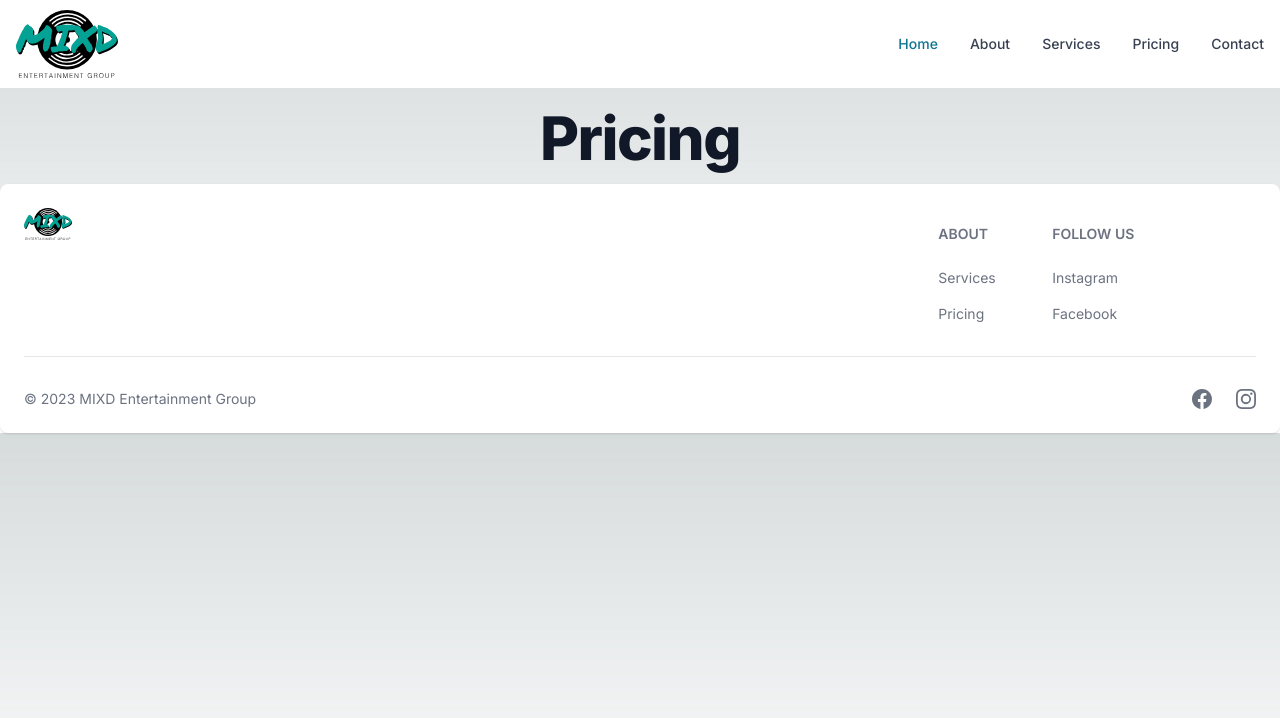
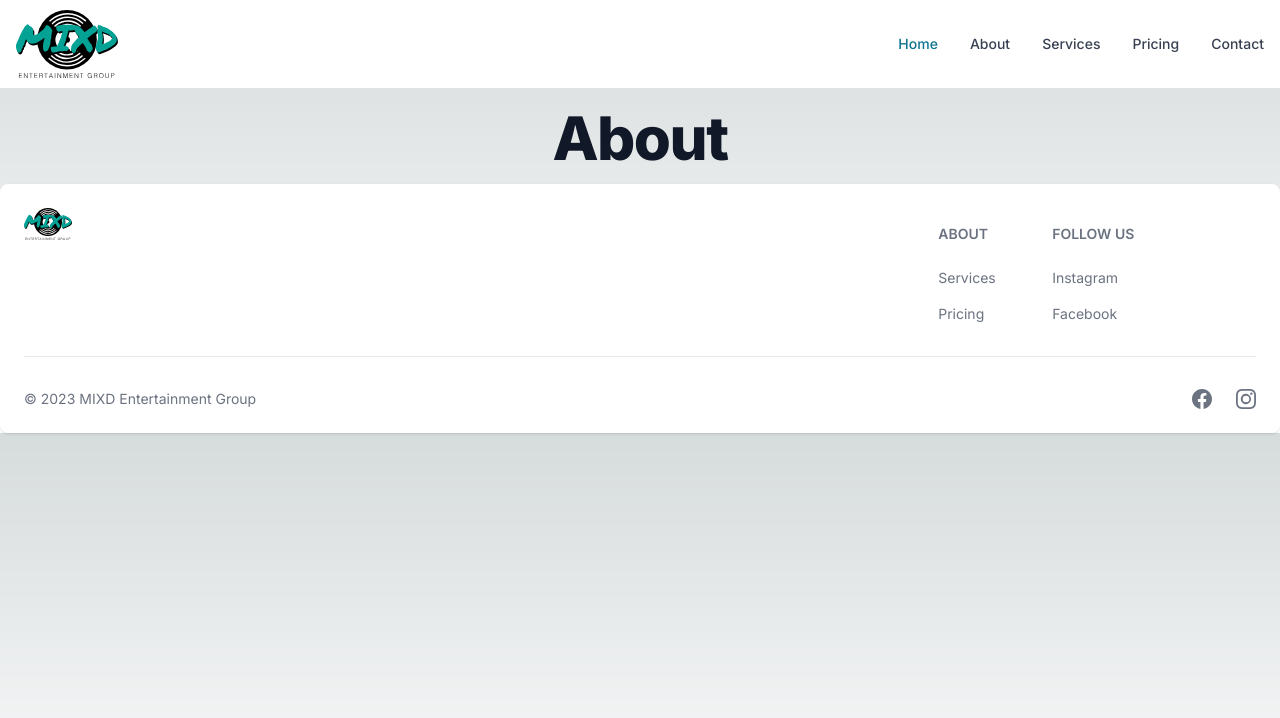
Before and after one commit to dboston528/mixd-website, a Next.js app: page /about in a window 1280 px wide. Shown: the top 718 px of the page. Built offline with nearby package versions, Linux system fonts and the light colour scheme.

Commit message:
update about page

```diff
--- a/app/about/page.tsx
+++ b/app/about/page.tsx
@@ -8,9 +8,7 @@ export default function Page() {
     return (
       <div>
         <Navbar></Navbar>
-        <h1 className="pt-5 text-center mb-4 text-4xl font-extrabold leading-none tracking-tight text-gray-900 md:text-5xl lg:text-6xl dark:text-white">Pricing</h1>
-
-
+        <h1 className="pt-5 text-center mb-4 text-4xl font-extrabold leading-none tracking-tight text-gray-900 md:text-5xl lg:text-6xl dark:text-white">About</h1>
 
         <Footer></Footer>
       </div>
```
